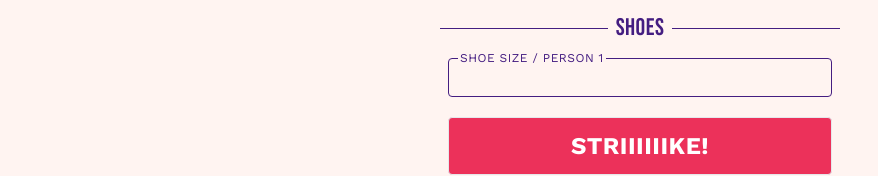
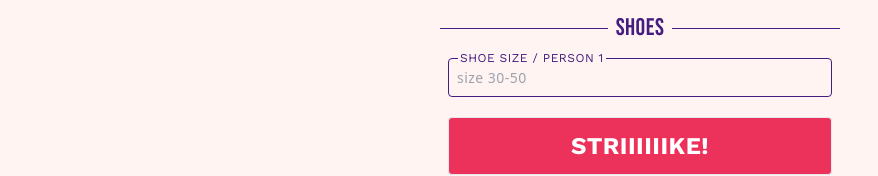
Before and after one commit to PlooJompong/strajk, a React (Vite) app: page /booking in a window 1280 px wide. Shown: the part 480-656 px from the top of the page, without its empty margins (0-878 px from the left). Built offline with nearby package versions, Linux system fonts and the light colour scheme.

Commit message:
small fixes, remove useLocation

```diff
--- a/src/components/BookingNotFound.tsx
+++ b/src/components/BookingNotFound.tsx
@@ -15,7 +15,7 @@ const BookingNotFound: React.FC = () => {
         <div className="mx-auto flex max-w-screen-xl flex-col items-center justify-center px-4 sm:px-6 lg:px-8">
           <section className="flex flex-col items-center justify-center">
             <img src={logo} alt="logo" className="h-[110px] w-[76px]" />
-            <h1 className="font-primary text-[3.75rem] leading-[72px] text-primary">
+            <h1 className="text-center font-primary text-[3.75rem] leading-[72px] text-primary">
               BOOKING NOT FOUND
             </h1>
           </section>
--- a/src/components/Details.tsx
+++ b/src/components/Details.tsx
@@ -1,12 +1,12 @@
-type detailsProps = {
+type DetailsProps = {
   placeholder: string;
   text: string;
 };
 
-const Details: React.FC<detailsProps> = ({
+const Details: React.FC<DetailsProps> = ({
   placeholder,
   text,
-}: detailsProps) => {
+}: DetailsProps) => {
   return (
     <div className="relative w-full text-[0.875rem]">
       <p className="w-full rounded border border-secondary bg-transparent p-2 font-secondary tracking-[0.03em] text-darkText">
--- a/src/components/Input.tsx
+++ b/src/components/Input.tsx
@@ -1,34 +1,29 @@
-type InputProps = {
-  inputType: string;
-  inputName: string;
-  inputId: string;
+type InputProps = React.InputHTMLAttributes<HTMLInputElement> & {
   label: string;
-  value?: string | number;
-  min?: string | number;
-  max?: string | number;
-  onChange?: (event: React.ChangeEvent<HTMLInputElement>) => void;
 };
 
 const Input: React.FC<InputProps> = ({
-  inputType,
-  inputName,
-  inputId,
+  type,
+  name,
+  id,
   label,
   value,
   min,
   max,
+  placeholder,
   onChange,
 }: InputProps) => {
   return (
     <div className="relative w-full text-[0.875rem]">
       <input
         className="w-full rounded border border-secondary bg-transparent p-2 text-darkText focus:outline-secondary"
-        type={inputType}
-        name={inputName}
-        id={inputId}
+        type={type}
+        name={name}
+        id={id}
         value={value}
         min={min}
         max={max}
+        placeholder={placeholder}
         onChange={onChange}
       />
       <span className="absolute start-2.5 top-0 -translate-y-1/2 bg-lightBackgroundColor p-0.5 font-secondary text-[0.75rem] text-secondary">
--- a/src/components/Transition.tsx
+++ b/src/components/Transition.tsx
@@ -9,8 +9,8 @@ const Transition: React.FC<TransitionProps> = ({
 }: TransitionProps) => {
   return (
     <motion.div
-      initial={{ y: 20, opacity: 0 }}
-      animate={{ y: 0, opacity: 1 }}
+      initial={{ x: 20, opacity: 0 }}
+      animate={{ x: 0, opacity: 1 }}
       transition={{ ease: "easeInOut", duration: 0.75 }}
     >
       {children}
--- a/src/pages/Booking.tsx
+++ b/src/pages/Booking.tsx
@@ -1,5 +1,5 @@
 import { useState } from "react";
-import { NavigateFunction, useNavigate } from "react-router-dom";
+import { useNavigate, NavigateFunction } from "react-router-dom";
 import { createBooking, BookingRequest } from "../services/api.ts";
 import { validateBooking } from "../utilities/inputValidation.ts";
 import Header from "../components/Header.tsx";
@@ -22,23 +22,23 @@ const Booking: React.FC = () => {
 
   const navigate: NavigateFunction = useNavigate();
 
-  const handlePlayerChange: React.ChangeEventHandler<HTMLInputElement> = (
-    e: React.ChangeEvent<HTMLInputElement>,
-  ): void => {
-    const playerCount: number = Number(e.target.value);
+  const handlePlayerChange = (e: React.ChangeEvent<HTMLInputElement>): void => {
+    const playerCount = Number(e.target.value);
     setPlayers(playerCount);
 
-    if (playerCount > shoes.length) {
-      setShoes([...shoes, ...Array(playerCount - shoes.length).fill("")]);
-    } else if (playerCount < shoes.length) {
-      setShoes(shoes.slice(0, playerCount));
-    }
+    setShoes((prevShoes) =>
+      playerCount > prevShoes.length
+        ? [...prevShoes, ...Array(playerCount - prevShoes.length).fill("")]
+        : prevShoes.slice(0, playerCount),
+    );
   };
 
   const handleShoeSizeChange = (index: number, value: string): void => {
-    const updatedShoes = [...shoes];
-    updatedShoes[index] = value;
-    setShoes(updatedShoes);
+    setShoes((prevShoes) => {
+      const updatedShoes = [...prevShoes];
+      updatedShoes[index] = value;
+      return updatedShoes;
+    });
   };
 
   const handleBooking = async (): Promise<void> => {
@@ -66,12 +66,8 @@ const Booking: React.FC = () => {
 
     try {
       const response = await createBooking(bookingData);
-
-      console.log("Booking successful:", response); // LOG
-
       localStorage.setItem("booking", JSON.stringify(response));
-
-      navigate("/confirmation", { state: response });
+      navigate("/confirmation");
     } catch (error) {
       console.error("Booking failed:", error);
       alert("Failed to create booking. Please try again.");
@@ -97,9 +93,9 @@ const Booking: React.FC = () => {
             <InputSection>
               <div className="flex w-full items-center justify-center gap-5">
                 <Input
-                  inputType="date"
-                  inputName="date"
-                  inputId="date"
+                  type="date"
+                  name="date"
+                  id="date"
                   label="DATE"
                   min={new Date().toISOString().split("T")[0]}
                   max={
@@ -111,9 +107,9 @@ const Booking: React.FC = () => {
                   onChange={(e) => setDate(e.target.value)}
                 />
                 <Input
-                  inputType="time"
-                  inputId="time"
-                  inputName="time"
+                  type="time"
+                  name="time"
+                  id="time"
                   label="TIME"
                   value={time}
                   onChange={(e) => setTime(e.target.value)}
@@ -121,9 +117,9 @@ const Booking: React.FC = () => {
               </div>
 
               <Input
-                inputType="number"
-                inputId="players"
-                inputName="players"
+                type="number"
+                name="players"
+                id="players"
                 label="NUMBER OF AWESOME BOWLERS"
                 min={1}
                 max={40}
@@ -132,9 +128,9 @@ const Booking: React.FC = () => {
               />
 
               <Input
-                inputType="number"
-                inputId="lanes"
-                inputName="lanes"
+                type="number"
+                name="lanes"
+                id="lanes"
                 label="NUMBER OF LANE"
                 min={1}
                 max={10}
@@ -148,14 +144,15 @@ const Booking: React.FC = () => {
             <InputSection>
               {shoes.map((size, index) => (
                 <Input
-                  inputType="number"
+                  type="number"
                   key={index}
-                  inputId={`shoe-${index}`}
-                  inputName={`shoe-${index}`}
+                  name={`shoe-${index}`}
+                  id={`shoe-${index}`}
                   label={`SHOE SIZE / PERSON ${index + 1}`}
                   min={30}
                   max={50}
                   value={size}
+                  placeholder="size 30-50"
                   onChange={(e) => handleShoeSizeChange(index, e.target.value)}
                 />
               ))}
--- a/src/pages/Confirmation.tsx
+++ b/src/pages/Confirmation.tsx
@@ -1,11 +1,5 @@
 import { useState, useEffect } from "react";
-import {
-  useLocation,
-  Link,
-  Location,
-  NavigateFunction,
-  useNavigate,
-} from "react-router-dom";
+import { Link } from "react-router-dom";
 import { BookingResponse } from "../services/api.ts";
 import Header from "../components/Header.tsx";
 import Container from "../components/Container.tsx";
@@ -18,33 +12,17 @@ import BookingNotFound from "../components/BookingNotFound.tsx";
 import logo from "../assets/logo.svg";
 
 const Confirmation: React.FC = () => {
-  const location: Location = useLocation();
-  const navigate: NavigateFunction = useNavigate();
-
   const [bookingData, setBookingData] = useState<BookingResponse | null>(null);
-  const [error, setError] = useState<boolean>(false);
 
   useEffect(() => {
-    const stateData = location.state as BookingResponse | null;
-    if (stateData) {
-      setBookingData(stateData);
-    } else {
-      const storedBooking: string | null = localStorage.getItem("booking");
-
-      if (storedBooking) {
-        setBookingData(JSON.parse(storedBooking));
-      } else {
-        setError(true);
-      }
+    const storedBooking: string | null = localStorage.getItem("booking");
+    if (storedBooking) {
+      setBookingData(JSON.parse(storedBooking));
     }
-  }, [location.state, navigate]);
-
-  if (error) {
-    return <BookingNotFound />;
-  }
+  }, []);
 
   if (!bookingData) {
-    return null;
+    return <BookingNotFound />;
   }
 
   const { when, lanes, people, id, price } = bookingData;
@@ -66,7 +44,7 @@ const Confirmation: React.FC = () => {
             <Divider dividerText="BOOKING DETAILS" />
 
             <InputSection>
-              <Details placeholder="WHEN" text={when || "N/A"} />
+              <Details placeholder="WHEN" text={when} />
               <Details
                 placeholder="WHO"
                 text={`${people === 1 ? "1 per" : `${people} pers`} `}
@@ -75,10 +53,11 @@ const Confirmation: React.FC = () => {
                 placeholder="LANES"
                 text={`${lanes === 1 ? "1 lane" : `${lanes} lanes`} `}
               />
-              <Details placeholder="BOOKING NUMBER" text={id || "N/A"} />
+              <Details placeholder="BOOKING NUMBER" text={id} />
+
               <div className="mt-5 flex w-full items-center justify-between rounded border border-primary bg-transparent p-2 text-primary">
                 <p className="font-bold">total</p>
-                <p>{`${price || 0} SEK`}</p>
+                <p>{`${price} SEK`}</p>
               </div>
             </InputSection>
 
```
